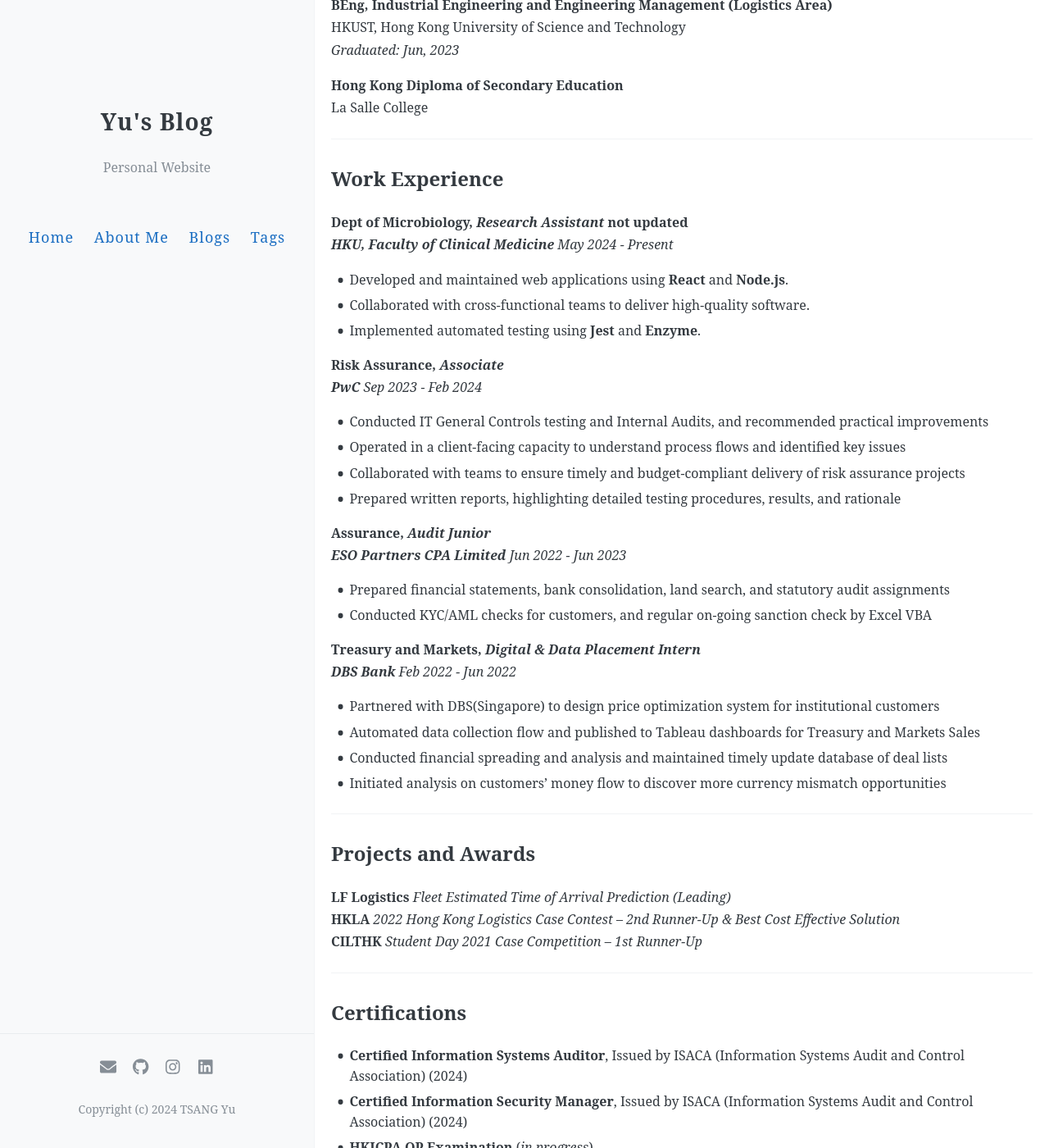
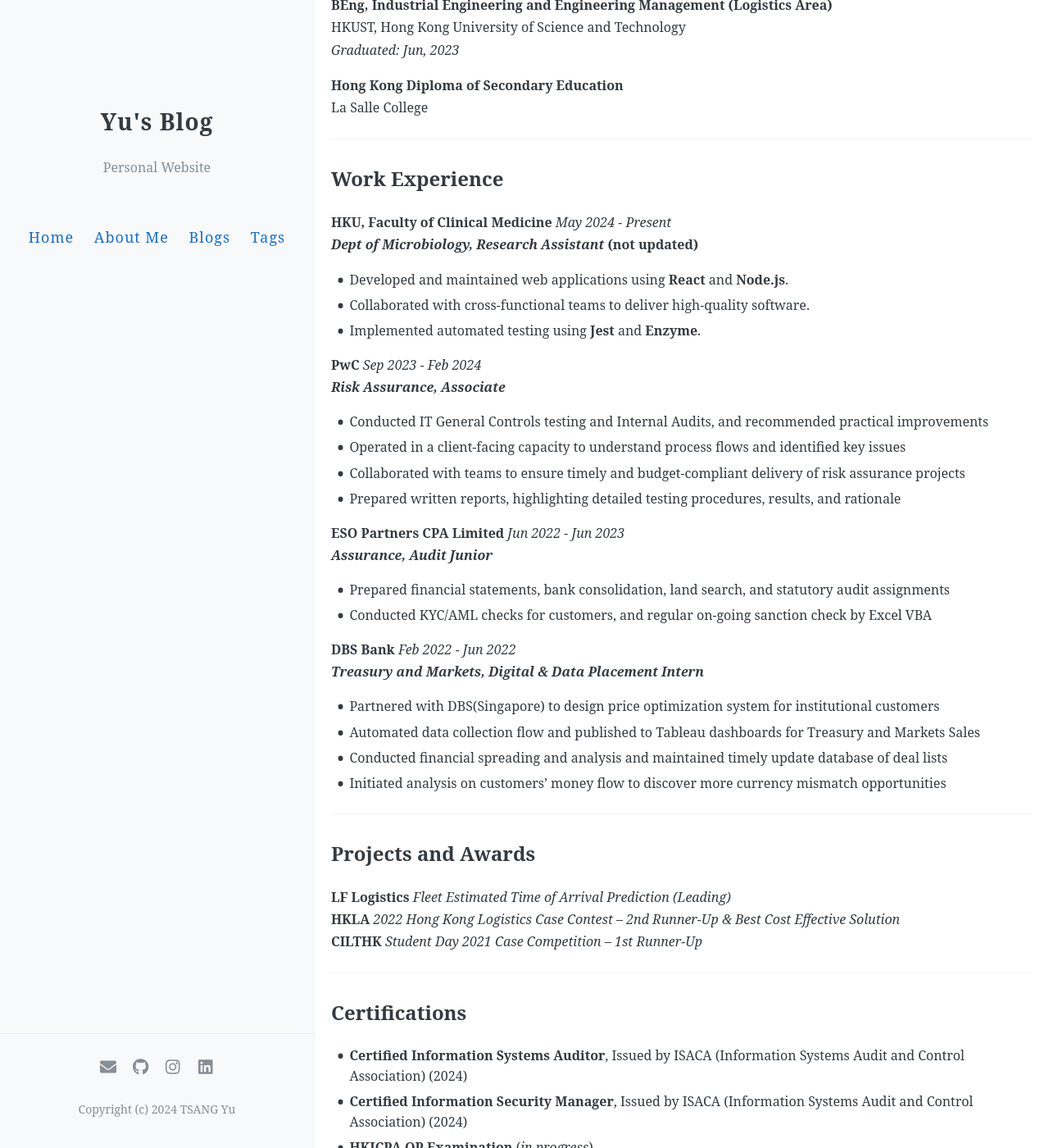
Before and after one commit to yutsang/yutsang.github.io, a Jekyll site: the page built from about.md, in a window 1280 px wide and 1400 px high, scrolled down 591 px. Shown: the whole window at 82% size. Built offline with Jekyll 4.4.1, drawn with Linux system fonts in a browser that asks for light colours; comment, search, counter and statistics services are not loaded.

```diff
--- a/about.md
+++ b/about.md
@@ -33,33 +33,33 @@ La Salle College
 
 ## Work Experience
 
-**Dept of Microbiology,** ***Research Assistant*** **not updated**
-***HKU, Faculty of Clinical Medicine***
+**HKU, Faculty of Clinical Medicine**
 *May 2024 - Present*
+***Dept of Microbiology, Research Assistant*** **(not updated)**
 
 - Developed and maintained web applications using **React** and **Node.js**.
 - Collaborated with cross-functional teams to deliver high-quality software.
 - Implemented automated testing using **Jest** and **Enzyme**.
 
-**Risk Assurance,** ***Associate***
-***PwC***
+**PwC**
 *Sep 2023 - Feb 2024*
+***Risk Assurance, Associate***
 
 - Conducted IT General Controls testing and Internal Audits, and recommended practical improvements
 - Operated in a client-facing capacity to understand process flows and identified key issues
 - Collaborated with teams to ensure timely and budget-compliant delivery of risk assurance projects
 - Prepared written reports, highlighting detailed testing procedures, results, and rationale
 
-**Assurance,** ***Audit Junior***
-***ESO Partners CPA Limited***
+**ESO Partners CPA Limited**
 *Jun 2022 - Jun 2023*
+***Assurance, Audit Junior***
 
 - Prepared financial statements, bank consolidation, land search, and statutory audit assignments
 - Conducted KYC/AML checks for customers, and regular on-going sanction check by Excel VBA
 
-**Treasury and Markets,** ***Digital & Data Placement Intern***
-***DBS Bank***
+**DBS Bank**
 *Feb 2022 - Jun 2022*
+***Treasury and Markets, Digital & Data Placement Intern***
 
 - Partnered with DBS(Singapore) to design price optimization system for institutional customers
 - Automated data collection flow and published to Tableau dashboards for Treasury and Markets Sales
```
